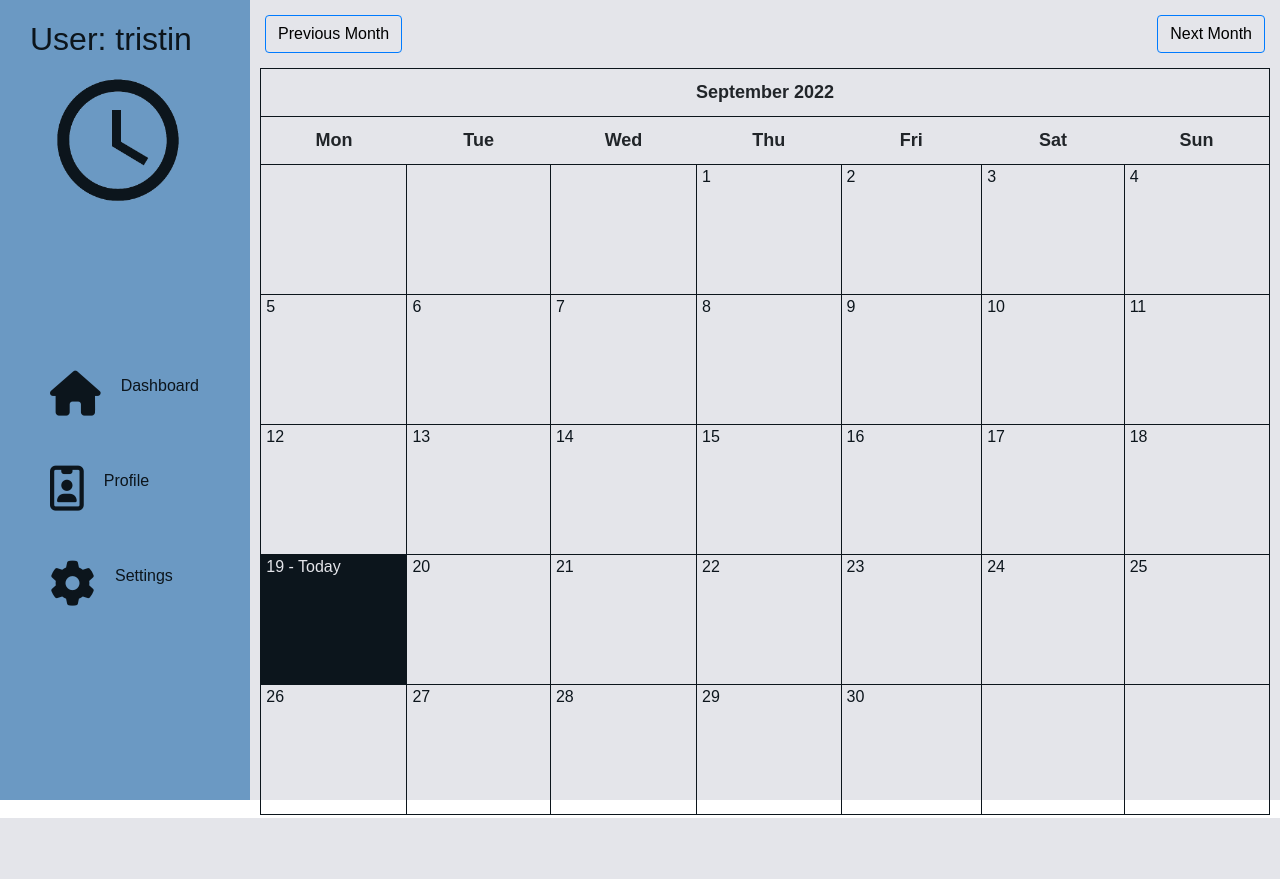
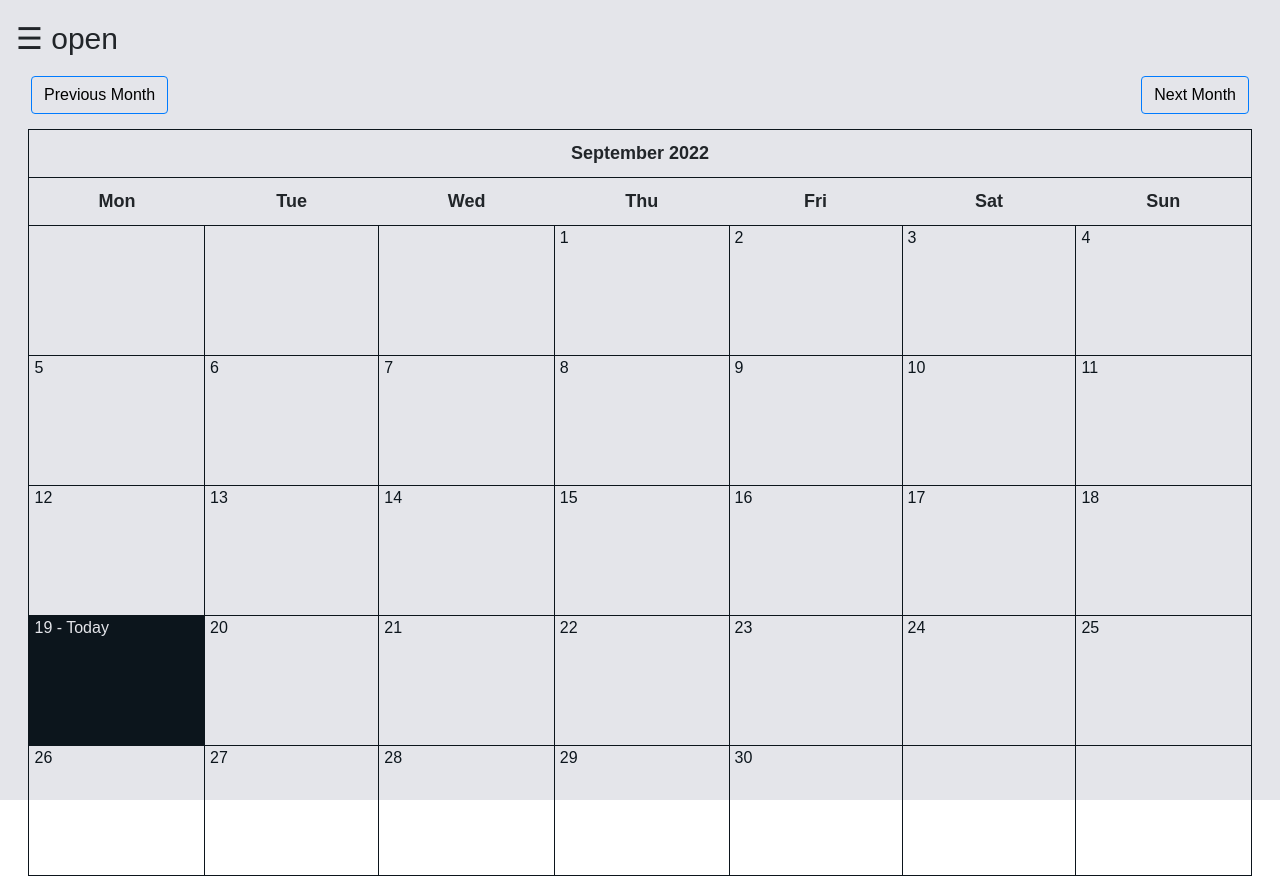
Before and after one commit to tmiller711/TimeApp, a Django app: page / in a window 1280 px wide. Before the commit the page ends 818 px from the top, so only its background shows below. Run offline with Django 4.2, Linux system fonts and the light colour scheme; a user stored in the database is signed in; data comes from the database, SQL or seed files in the repository; data that the repository does not hold is empty; some libraries are stand-ins or nearby versions.

Commit message:
sidebar can open and close

```diff
--- a/main/templates/main/base.html
+++ b/main/templates/main/base.html
@@ -8,14 +8,15 @@
     <title>{% block title %}{% endblock %}</title>
     <link rel="stylesheet" href="https://cdn.jsdelivr.net/npm/bootstrap@4.3.1/dist/css/bootstrap.min.css" integrity="sha384-ggOyR0iXCbMQv3Xipma34MD+dH/1fQ784/j6cY/iJTQUOhcWr7x9JvoRxT2MZw1T" crossorigin="anonymous">
     <script src="https://kit.fontawesome.com/700caa9d7b.js" crossorigin="anonymous"></script>
-    <link rel="stylesheet" type="text/css" href="{% static '/css/base.css' %}?version=8">
+    <link rel="stylesheet" type="text/css" href="{% static '/css/base.css' %}?version=13">
     {% block additionalStyles %}{% endblock %}
 </head>
 <body>
     <div class="header">
-        <div class="side-nav">
+        <div class="sidenav" id="sidenav">
+            <a href="javascript:void(0)" class="closebtn" onclick="closeNav()">&times;</a>
             {% if request.user.is_authenticated %}
-            <h2>User: {{ request.user }}</h2>
+            <h2>{{ request.user }}</h2>
             {% else %}
             <a href="/login" class="login"><h2>Login</h2></a>
             {% endif %}
@@ -32,6 +33,7 @@
     </div>
 
     <div id="content", name="content", class="main">
+        <span style="font-size:30px;cursor:pointer" onclick="openNav()">&#9776; open</span>
         <div class="main-block">
             {% block content %}
             {% endblock %}
@@ -44,6 +46,19 @@
     crossorigin="anonymous"></script>
     <script src="https://maxcdn.bootstrapcdn.com/bootstrap/4.0.0/js/bootstrap.min.js" integrity="sha384-JZR6Spejh4U02d8jOt6vLEHfe/JQGiRRSQQxSfFWpi1MquVdAyjUar5+76PVCmYl"
     crossorigin="anonymous"></script>
+    <script>
+    function openNav() {
+        document.getElementById("sidenav").style.width = "250px";
+        document.getElementById("content").style.marginLeft = "250px";
+        document.body.style.backgroundColor = "rgba(0,0,0,0.4)";
+    }
+
+    function closeNav() {
+        document.getElementById("sidenav").style.width = "0";
+        document.getElementById("content").style.marginLeft= "0";
+        document.body.style.backgroundColor = "#6B99C3";
+    }
+    </script>
 
 </body>
 </html>
--- a/static/css/base.css
+++ b/static/css/base.css
@@ -1,61 +1,73 @@
-*{
-    margin: 0;
-    padding: 0;
-    box-sizing: border-box;
-    font-family: 'Poppins', sans-serif;
+body {
+    font-family: "Poppins", sans-serif;
+    transition: background-color .5s;
 }
 
-/* .header{
-    width: 100%;
+.sidenav {
     height: 100vh;
-    background: #B7C4CF;
-} */
-
-.side-nav {
-    width: 250px;
-    height: 100%;
-    background: #6B99C3;
+    width: 0;
     position: fixed;
+    z-index: 1;
     top: 0;
     left: 0;
-    padding: 20px 30px;
-    z-index: 9;
+    background-color: #6B99C3;
+    overflow-x: hidden;
+    overflow-y: hidden;
+    transition: 0.5s;
+    padding-top: 10px;
+}
+
+.nav-links li {
+    list-style: none;
+}
+
+.nav-links a {
+    padding: 8px 8px 8px 32px;
+    text-decoration: none;
+    font-size: 25px;
     color: #0C151C;
+    display: block;
+    transition: 0.3s;
+}
+
+.sidenav a:hover {
+    color: #E4E5EA;
+}
+
+.sidenav .closebtn {
+    position: absolute;
+    top: 0;
+    right: 20px;
+    font-size: 66px;
+    margin-left: 10px;
+    padding-left: 10px;
+    color: #0C151C;
+    text-decoration: none;
+}
+
+#content{
+    transition: margin-left .5s;
+    padding: 16px;
+    position:absolute;
+    top:0px;
+    right:0px;
+    bottom:0px;
+    left:0px;
+    background: #E4E5EA;
 }
 
 .logo {
     display: block;
+    margin-top: 30px;
     margin-bottom: 130px;
 }
 
 .logo-img {
     width: 150px;
-    margin-left: 13px;
+    margin-left: 36px;
 }
 
-.nav-links {
-    list-style: none;
-    position: relative;
-}
-
-.nav-links li {
-    padding: 10px 0;
-}
-
-.nav-links li a {
-    color: #0C151C;
-    text-decoration: none;
-    padding: 15px 0px;
-    display: flex;
-    align-items: center;
-}
-
-.nav-links li a i {
-    font-size: 45px;
-    margin-right: 20px;
-}
-
-.active {
+/* .active {
     background: white;
     width: 100%;
     height: 73px;
@@ -88,41 +100,9 @@
 
 .nav-links li:nth-child(3):hover ~ .active {
     top: 21%;
+} */
+
+@media screen and (max-height: 450px) {
+    .sidenav {padding-top: 15px;}
+    .sidenav a {font-size: 18px;}
 }
-
-@media only screen and (max-width: 600px) {
-    .side-nav {
-        width: 110px;
-    }
-    .logo {
-        display: block;
-        width: 45px;
-    }
-    .nav-links li a p {
-        display: none;
-    }
-    .nav-links li a i {
-        margin-right: 0;
-    }
-    .nav-links li a {
-        justify-content: center;
-    }
-}
-
-.main{
-    position:absolute;
-    top:0px;
-    right:0px;
-    bottom:0px;
-    left:0px;
-    background: #E4E5EA;
-}
-
-.main div.main-block {
-    margin-left: 250px;
-}
-
-a.login {
-    color: #16354D;
-    text-decoration: underline;
-}
```
